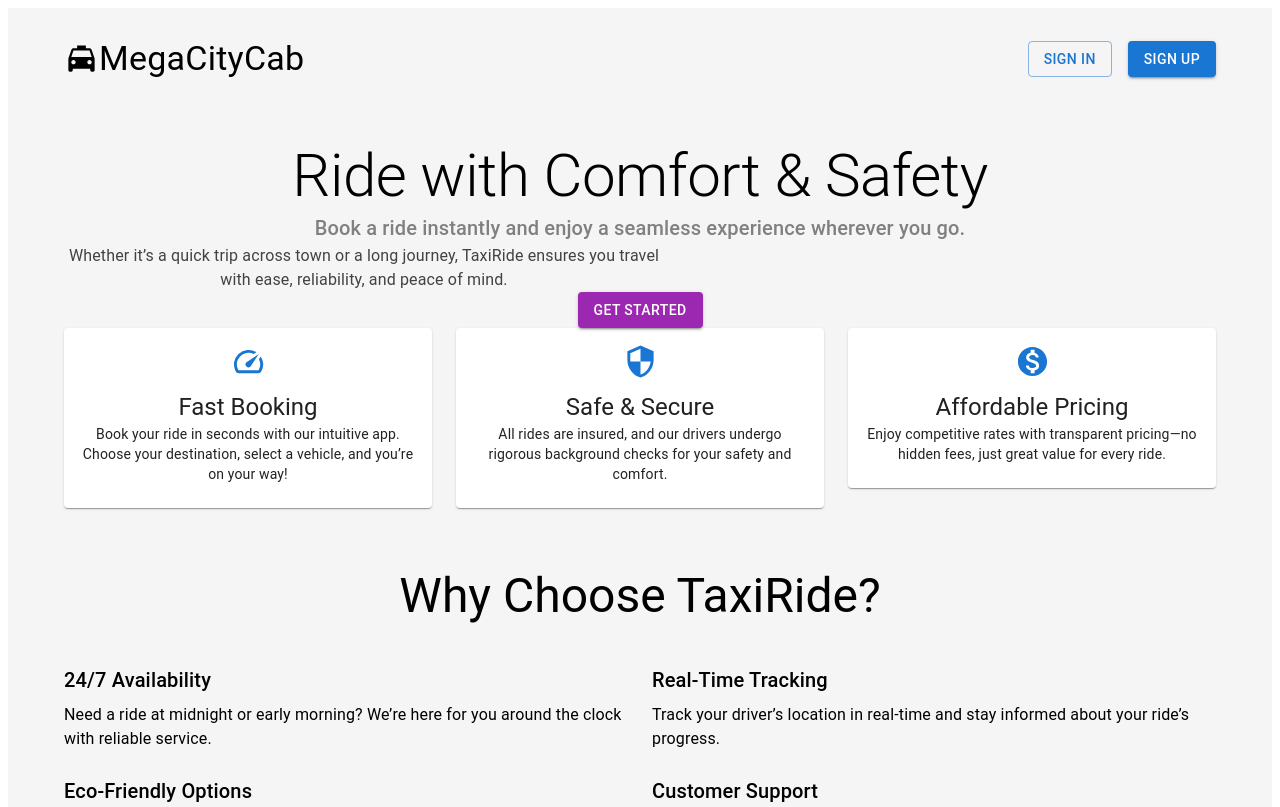
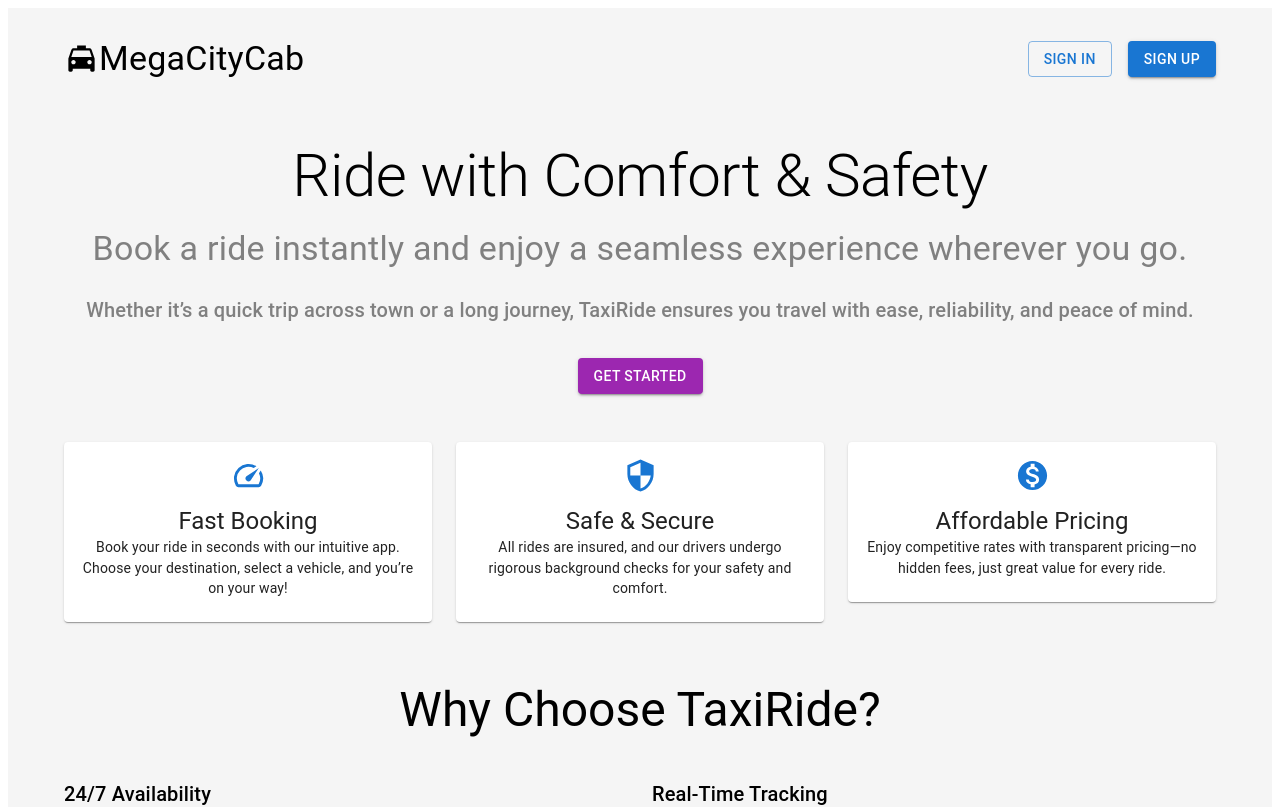
Before and after one commit to nadila2k/MegaCityCabClient, a React (Vite) app: page / in a window 1280 px wide. Shown: the top 807 px of the page. Built offline with nearby package versions, Linux system fonts and the light colour scheme.

Commit message:
welcome page

```diff
--- a/src/pages/welcome/index.jsx
+++ b/src/pages/welcome/index.jsx
@@ -37,7 +37,7 @@ const Welcome = () => {
             </Button>
             <Button
               component={Link}
-              to="/sign-up"
+              to="/sign-up?role=PASSENGER"
               variant="contained"
               color="primary"
               className={styles.authButton}
@@ -52,12 +52,18 @@ const Welcome = () => {
           <Typography variant="h2" className={styles.heroTitle}>
             Ride with Comfort & Safety
           </Typography>
-          <Typography variant="h6" className={styles.heroSubtitle}>
-            Book a ride instantly and enjoy a seamless experience wherever you go.
+          <Typography variant="h4" className={styles.heroSubtitle} mt={2}>
+            Book a ride instantly and enjoy a seamless experience wherever you
+            go.
           </Typography>
-          <Typography variant="body1" className={styles.heroText}>
-            Whether it’s a quick trip across town or a long journey, TaxiRide ensures you travel
-            with ease, reliability, and peace of mind.
+          <Typography
+            variant="h6"
+            className={styles.heroSubtitle}
+            mt={3}
+            mb={4}
+          >
+            Whether it’s a quick trip across town or a long journey, TaxiRide
+            ensures you travel with ease, reliability, and peace of mind.
           </Typography>
           <Button
             component={Link}
@@ -65,13 +71,14 @@ const Welcome = () => {
             variant="contained"
             color="secondary"
             className={styles.ctaButton}
+            mt={3}
           >
             Get Started
           </Button>
         </section>
 
         {/* Features Section */}
-        <Grid container spacing={3} className={styles.features}>
+        <Grid container spacing={3} className={styles.features} mt={3}>
           <Grid item xs={12} md={4}>
             <Card>
               <CardContent>
@@ -80,8 +87,8 @@ const Welcome = () => {
                   Fast Booking
                 </Typography>
                 <Typography variant="body2">
-                  Book your ride in seconds with our intuitive app. Choose your destination, select
-                  a vehicle, and you’re on your way!
+                  Book your ride in seconds with our intuitive app. Choose your
+                  destination, select a vehicle, and you’re on your way!
                 </Typography>
               </CardContent>
             </Card>
@@ -94,8 +101,8 @@ const Welcome = () => {
                   Safe & Secure
                 </Typography>
                 <Typography variant="body2">
-                  All rides are insured, and our drivers undergo rigorous background checks for
-                  your safety and comfort.
+                  All rides are insured, and our drivers undergo rigorous
+                  background checks for your safety and comfort.
                 </Typography>
               </CardContent>
             </Card>
@@ -108,8 +115,8 @@ const Welcome = () => {
                   Affordable Pricing
                 </Typography>
                 <Typography variant="body2">
-                  Enjoy competitive rates with transparent pricing—no hidden fees, just great
-                  value for every ride.
+                  Enjoy competitive rates with transparent pricing—no hidden
+                  fees, just great value for every ride.
                 </Typography>
               </CardContent>
             </Card>
@@ -127,8 +134,8 @@ const Welcome = () => {
                 24/7 Availability
               </Typography>
               <Typography variant="body1">
-                Need a ride at midnight or early morning? We’re here for you around the clock with
-                reliable service.
+                Need a ride at midnight or early morning? We’re here for you
+                around the clock with reliable service.
               </Typography>
             </Grid>
             <Grid item xs={12} sm={6}>
@@ -136,8 +143,8 @@ const Welcome = () => {
                 Real-Time Tracking
               </Typography>
               <Typography variant="body1">
-                Track your driver’s location in real-time and stay informed about your ride’s
-                progress.
+                Track your driver’s location in real-time and stay informed
+                about your ride’s progress.
               </Typography>
             </Grid>
             <Grid item xs={12} sm={6}>
@@ -145,8 +152,8 @@ const Welcome = () => {
                 Eco-Friendly Options
               </Typography>
               <Typography variant="body1">
-                Choose from our range of hybrid and electric vehicles to reduce your carbon
-                footprint.
+                Choose from our range of hybrid and electric vehicles to reduce
+                your carbon footprint.
               </Typography>
             </Grid>
             <Grid item xs={12} sm={6}>
@@ -154,8 +161,8 @@ const Welcome = () => {
                 Customer Support
               </Typography>
               <Typography variant="body1">
-                Our dedicated support team is ready to assist you with any questions or issues,
-                anytime.
+                Our dedicated support team is ready to assist you with any
+                questions or issues, anytime.
               </Typography>
             </Grid>
           </Grid>
@@ -167,11 +174,12 @@ const Welcome = () => {
             Ready to Ride?
           </Typography>
           <Typography variant="body1" className={styles.ctaText}>
-            Join thousands of happy passengers who trust TaxiRide for their daily travel needs.
+            Join thousands of happy passengers who trust TaxiRide for their
+            daily travel needs.
           </Typography>
           <Button
             component={Link}
-            to="/signup"
+            to="/sign-up?role=PASSENGER"
             variant="contained"
             color="primary"
             className={styles.ctaButton}
```
